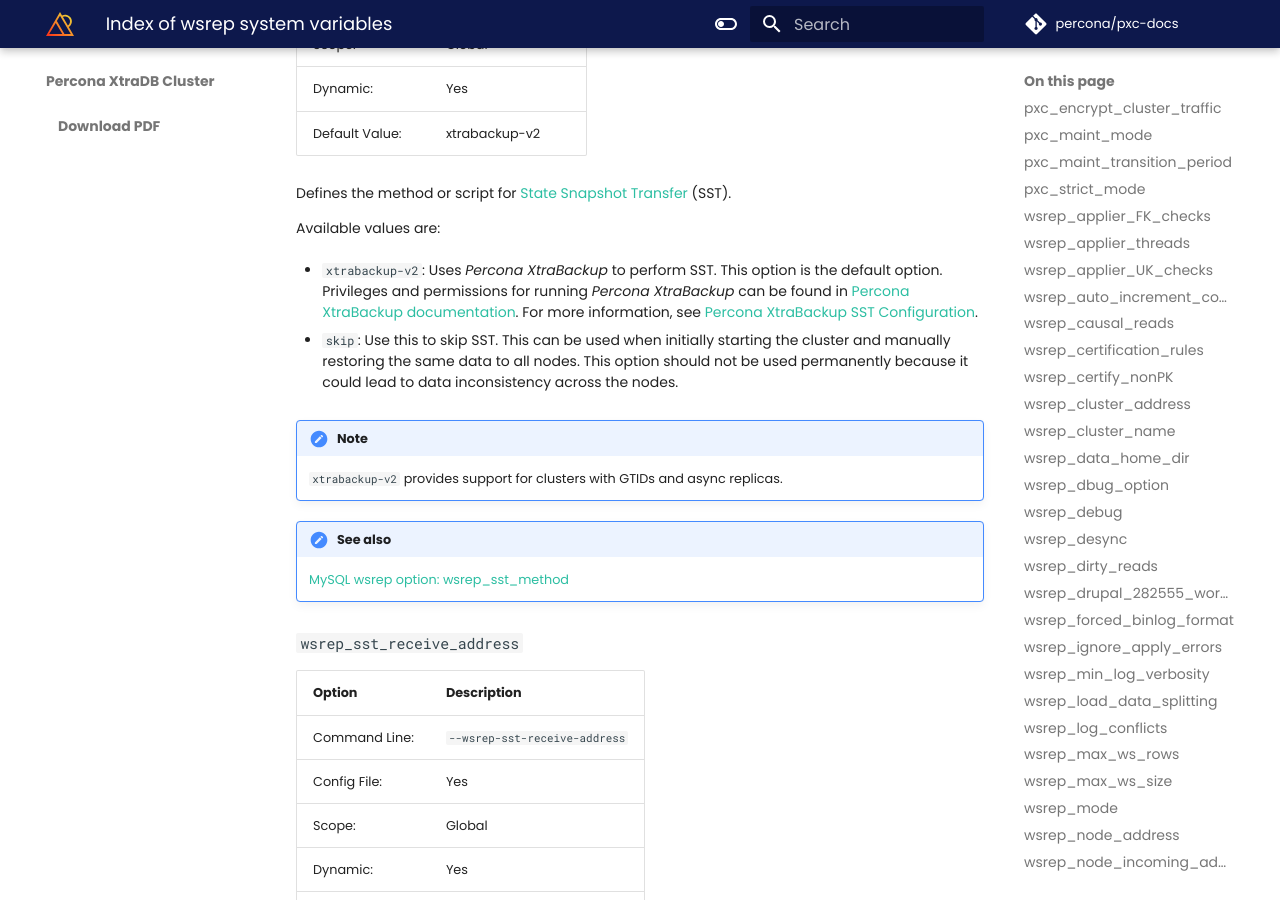
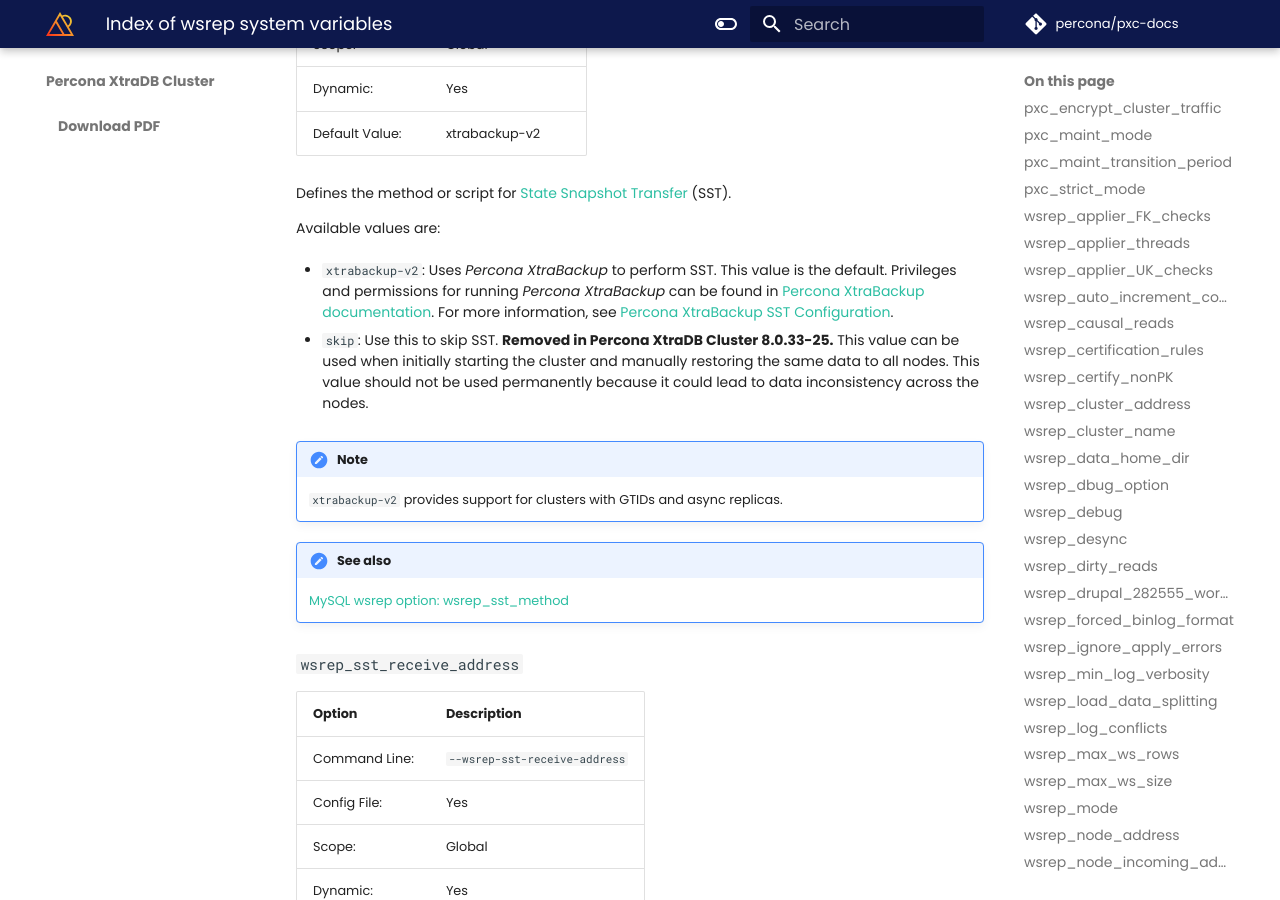
Before and after one commit to percona/pxc-docs, an MkDocs documentation site: the page built from docs/wsrep-system-index.md, in a window 1280 px wide and 900 px high, scrolled down 32148 px. Built offline with MkDocs 1.6.1 and Material for MkDocs 9.7.7, drawn with Linux system fonts in a browser that asks for light colours; nearby versions of some CDN libraries; comment, search, counter and statistics services are not loaded; the version menu is left out.

Commit message:
PXC-4215 8.0.33-25 Remove wsrep_sst_method=skip from documentation (8.0)
	modified:   docs/wsrep-system-index.md

```diff
--- a/docs/wsrep-system-index.md
+++ b/docs/wsrep-system-index.md
@@ -1305,15 +1305,14 @@
 
 Available values are:
 
-* `xtrabackup-v2`: Uses *Percona XtraBackup* to perform SST. This option is the default option.
+* `xtrabackup-v2`: Uses *Percona XtraBackup* to perform SST. This value is the default.
 Privileges and permissions for running *Percona XtraBackup*
 can be found in [Percona XtraBackup documentation](https://www.percona.com/doc/percona-xtrabackup/8.0/using_xtrabackup/privileges.html). For more information, see [Percona XtraBackup SST Configuration](manual/xtrabackup_sst.md#xtrabackup-sst).
 
 * `skip`: Use this to skip SST.
-This can be used when initially starting the cluster
+**Removed in Percona XtraDB Cluster 8.0.33-25.** This value can be used when initially starting the cluster
 and manually restoring the same data to all nodes.
-This option should not be used permanently
-because it could lead to data inconsistency across the nodes.
+This value should not be used permanently because it could lead to data inconsistency across the nodes.
 
 !!! note
 
```
